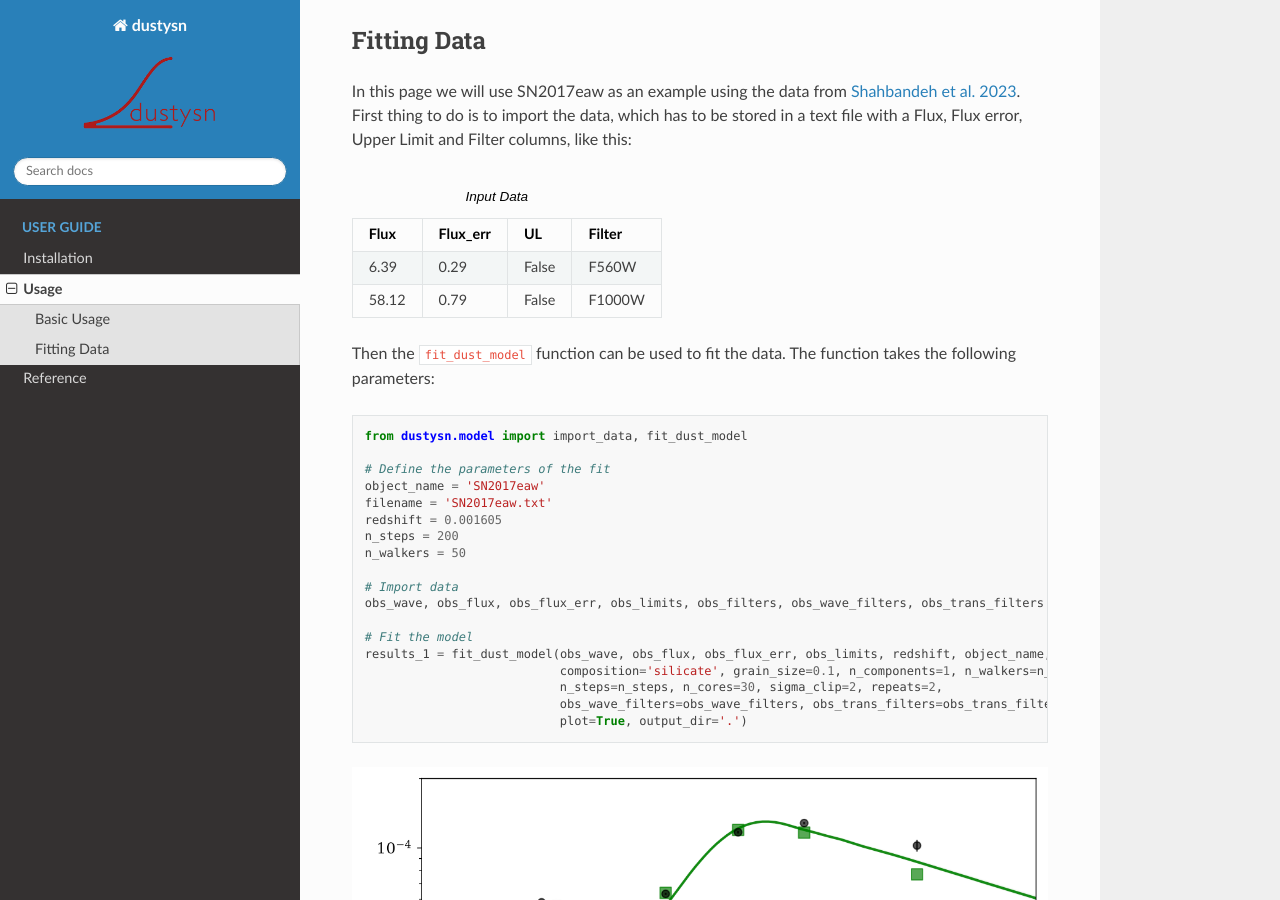
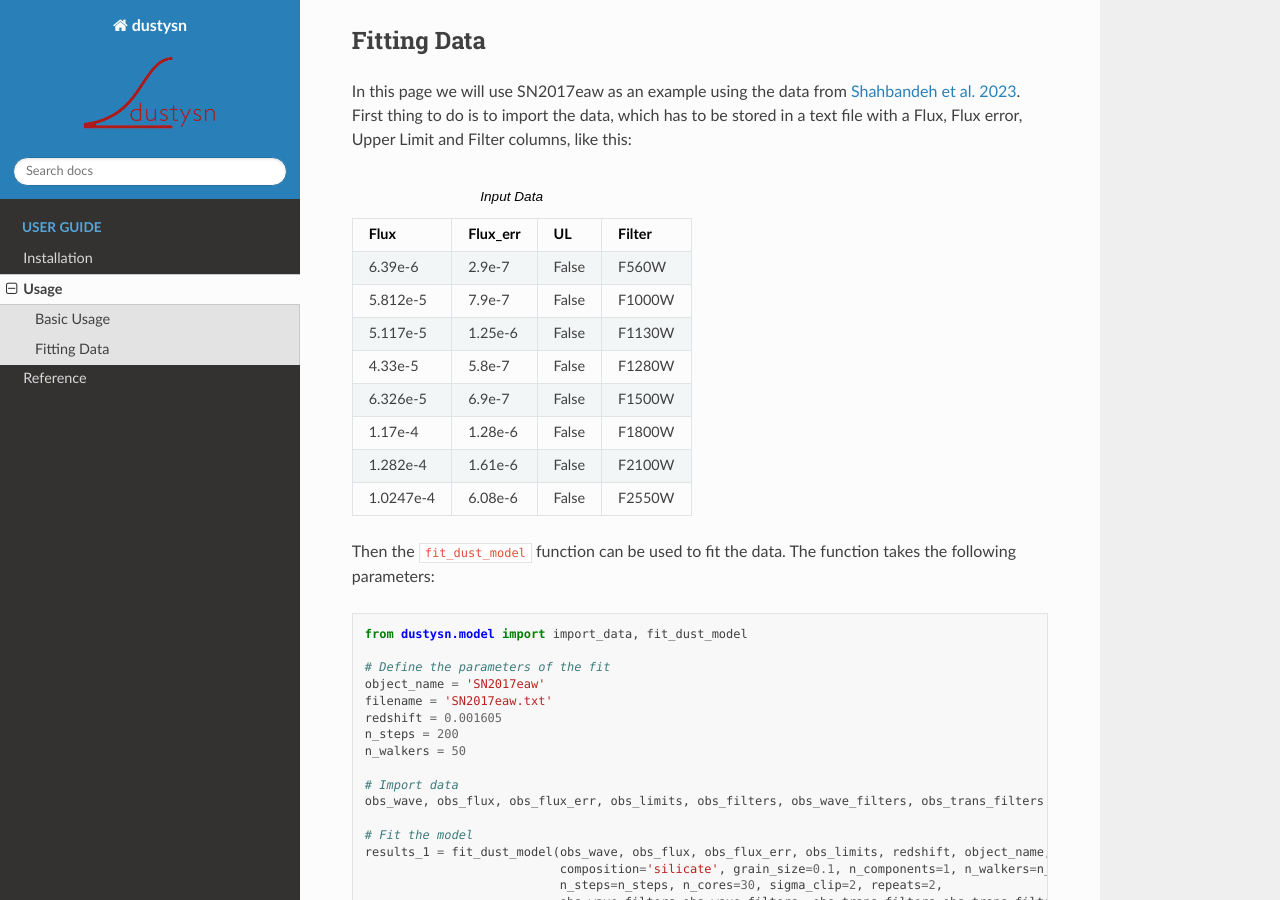
Before and after one commit to gmzsebastian/dustysn, a Sphinx documentation site: the page built from docs/usage.rst, in a window 1280 px wide and 900 px high, scrolled down 1365 px. Built offline with Sphinx 7.4.7 and the Read the Docs theme 3.1.0, drawn with Linux system fonts in a browser that asks for light colours.

Commit message:
Fixed units and NIRCAM

```diff
--- a/docs/usage.rst
+++ b/docs/usage.rst
@@ -61,14 +61,38 @@ First thing to do is to import the data, which has to be stored in a text file w
      - Flux_err
      - UL
      - Filter
-   * - 6.39
-     - 0.29
+   * - 6.39e-6
+     - 2.9e-7
      - False
      - F560W
-   * - 58.12
-     - 0.79
+   * - 5.812e-5
+     - 7.9e-7
      - False
      - F1000W
+   * - 5.117e-5
+     - 1.25e-6
+     - False
+     - F1130W
+   * - 4.33e-5
+     - 5.8e-7
+     - False
+     - F1280W
+   * - 6.326e-5
+     - 6.9e-7
+     - False
+     - F1500W
+   * - 1.17e-4
+     - 1.28e-6
+     - False
+     - F1800W
+   * - 1.282e-4
+     - 1.61e-6
+     - False
+     - F2100W
+   * - 1.0247e-4
+     - 6.08e-6
+     - False
+     - F2550W
 
 Then the ``fit_dust_model`` function can be used to fit the data. The function takes the following parameters:
 
```
Also changed, not shown: 1 other file.
